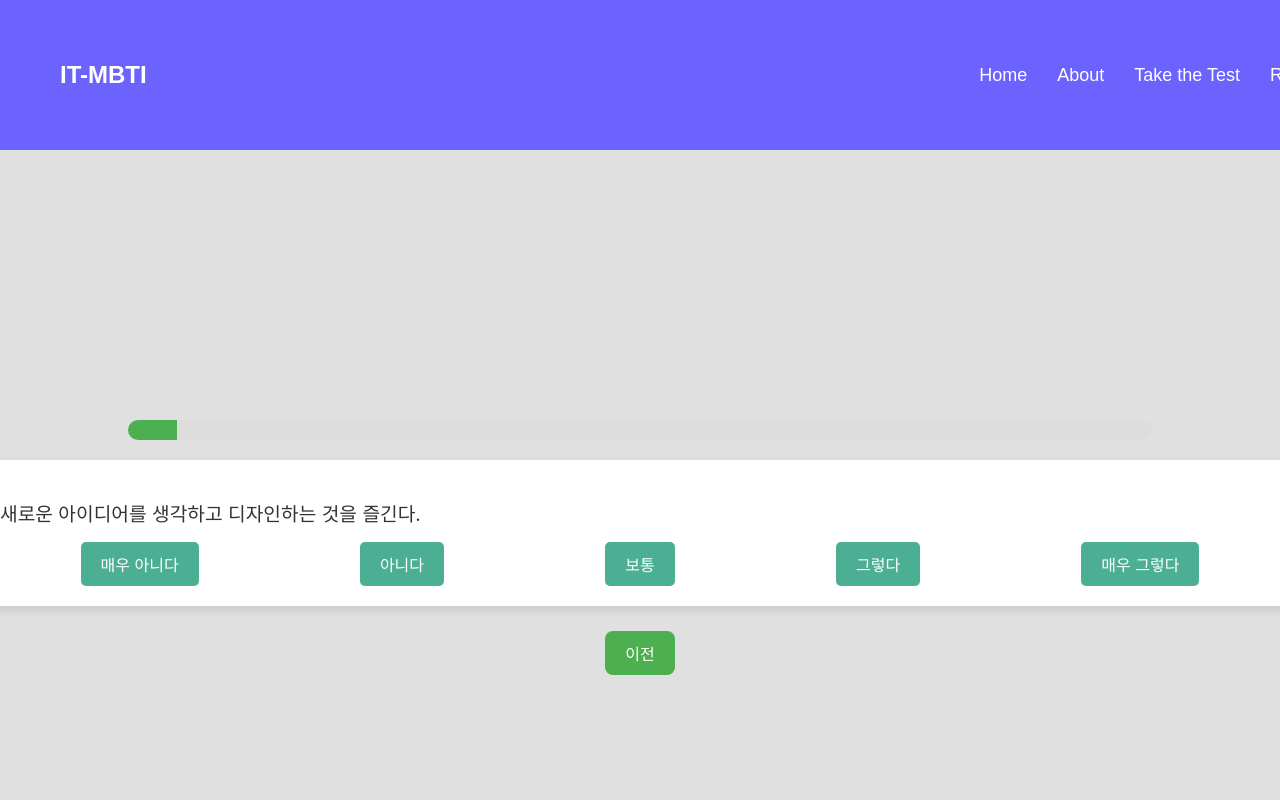
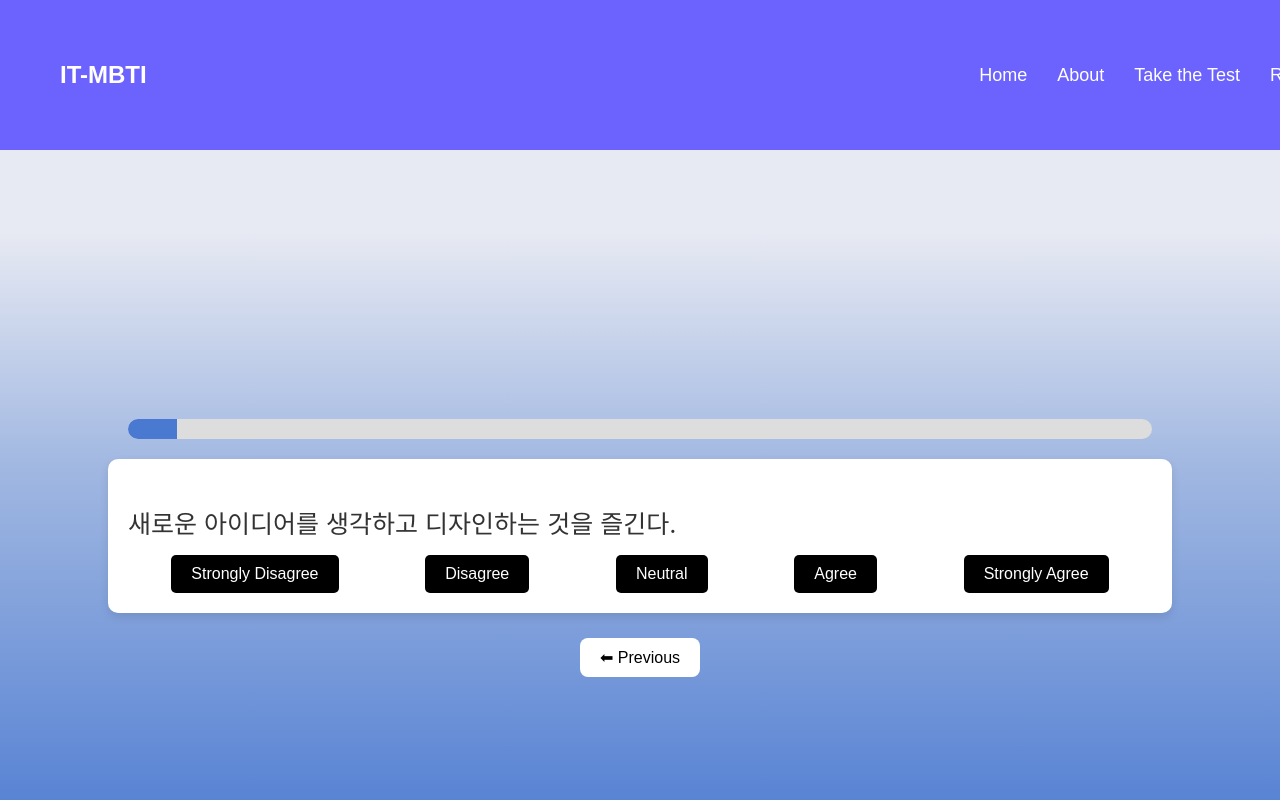
Before and after one commit to shinh09/ITmbti, a React (Create React App) app in the folder mbti/: page /question in a window 1280 px wide. Shown: the top 800 px of the page. Built offline with nearby package versions, Linux system fonts and the light colour scheme.

Commit message:
최종: question페이지(은영)

```diff
--- a/mbti/src/components/Question.js
+++ b/mbti/src/components/Question.js
@@ -6,11 +6,11 @@ const QuestionContainer = styled.div`
   border-radius: 10px;
   box-shadow: 0px 4px 10px rgba(0, 0, 0, 0.1);
   padding: 20px;
-  width: 100%;
+  width: 80%;
 `;
 
 const QuestionText = styled.p`
-  font-size: 1.2rem;
+  font-size: 25px;
   color: #333;
   margin-bottom: 15px;
 `;
@@ -21,7 +21,8 @@ const OptionsContainer = styled.div`
 `;
 
 const OptionButton = styled.button`
-  background-color: ${({ isSelected }) => (isSelected ? "#3a7664" : "#4caf93")};
+  background: ${({ $isSelected }) => ($isSelected ? "#3a7664" : "#4caf93")};
+  background: black;
   color: white;
   border: none;
   padding: 10px 20px;
@@ -31,7 +32,7 @@ const OptionButton = styled.button`
   transition: background-color 0.2s;
 
   &:hover {
-    background-color: #3a7664;
+    background-color: #4A79D1;
   }
 `;
 
@@ -47,21 +48,21 @@ const Question = ({ questionText, onAnswer }) => {
     <QuestionContainer>
       <QuestionText>{questionText}</QuestionText>
       <OptionsContainer>
-        <OptionButton isSelected={selectedOption === 1} onClick={() => handleClick(1)}>
-          매우 아니다
-        </OptionButton>
-        <OptionButton isSelected={selectedOption === 2} onClick={() => handleClick(2)}>
-          아니다
-        </OptionButton>
-        <OptionButton isSelected={selectedOption === 3} onClick={() => handleClick(3)}>
-          보통
-        </OptionButton>
-        <OptionButton isSelected={selectedOption === 4} onClick={() => handleClick(4)}>
-          그렇다
-        </OptionButton>
-        <OptionButton isSelected={selectedOption === 5} onClick={() => handleClick(5)}>
-          매우 그렇다
-        </OptionButton>
+      <OptionButton $isSelected={selectedOption === 1} onClick={() => handleClick(1)}>
+        Strongly Disagree
+      </OptionButton>
+      <OptionButton $isSelected={selectedOption === 2} onClick={() => handleClick(2)}>
+        Disagree
+      </OptionButton>
+      <OptionButton $isSelected={selectedOption === 3} onClick={() => handleClick(3)}>
+        Neutral
+      </OptionButton>
+      <OptionButton $isSelected={selectedOption === 4} onClick={() => handleClick(4)}>
+        Agree
+      </OptionButton>
+      <OptionButton $isSelected={selectedOption === 5} onClick={() => handleClick(5)}>
+        Strongly Agree
+      </OptionButton>
       </OptionsContainer>
     </QuestionContainer>
   );
--- a/mbti/src/pages/QuestionPage.js
+++ b/mbti/src/pages/QuestionPage.js
@@ -10,7 +10,7 @@ const Container = styled.div`
   justify-content: center;
   align-items: center;
   height: 100vh;
-  background-color: #e0e0e0;
+  background: linear-gradient(180deg, #E8EAF3 10%, #A0B7E1 40%, #4A79D1 90%);
 `;
 const ProgressBarContainer = styled.div`
   width: 80%;
@@ -24,7 +24,7 @@ const ProgressBarContainer = styled.div`
 const Progress = styled.div`
   height: 100%;
   width: ${({ percentage }) => percentage}%;
-  background-color: #4caf50;
+  background-color: #4A79D1;
   transition: width 0.3s ease-in-out;
 `;
 
@@ -36,14 +36,14 @@ const NavButton = styled.button`
   padding: 10px 20px;
   font-size: 1rem;
   margin: 5px;
-  color: white;
-  background-color: #4caf50;
+  color: black;
+  background-color: white;
   border: none;
   border-radius: 8px;
   cursor: pointer;
 
   &:hover {
-    background-color: #45a049;
+    background-color: #ddd;
   }
 `;
 
@@ -77,7 +77,7 @@ function QuestionPage() {
       />
       <ButtonContainer>
         <NavButton onClick={() => setCurrentIndex((prev) => Math.max(prev - 1, 0))}>
-          이전
+         ⬅ Previous
         </NavButton>
       </ButtonContainer>
     </Container>
```
